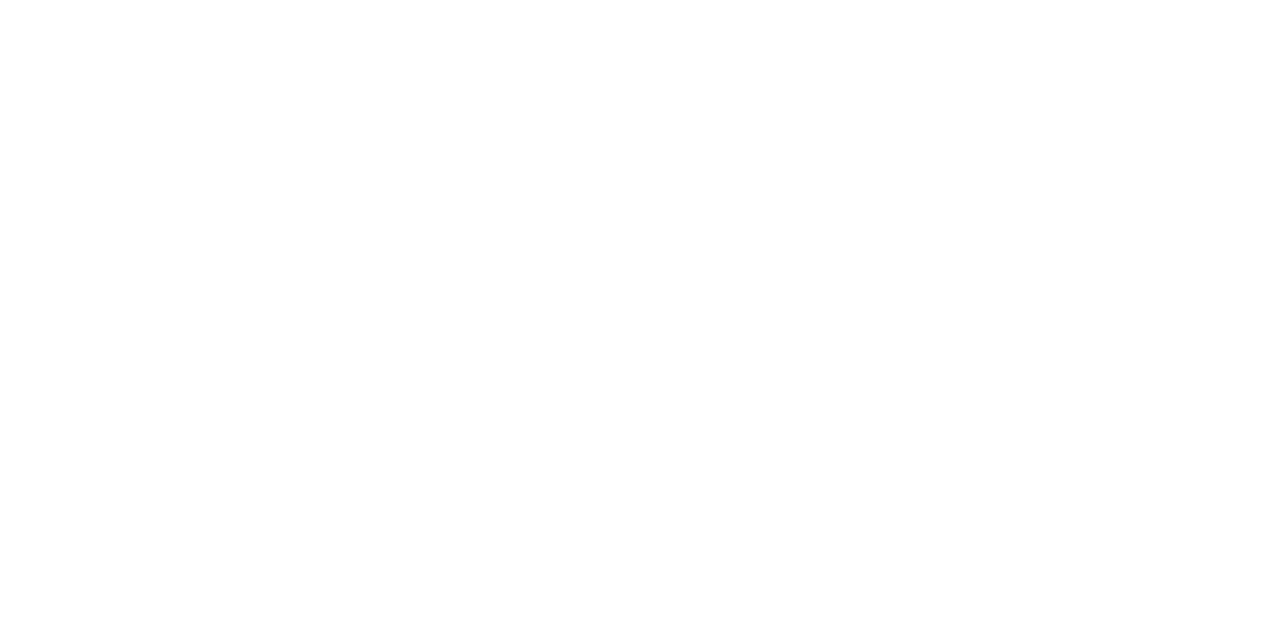
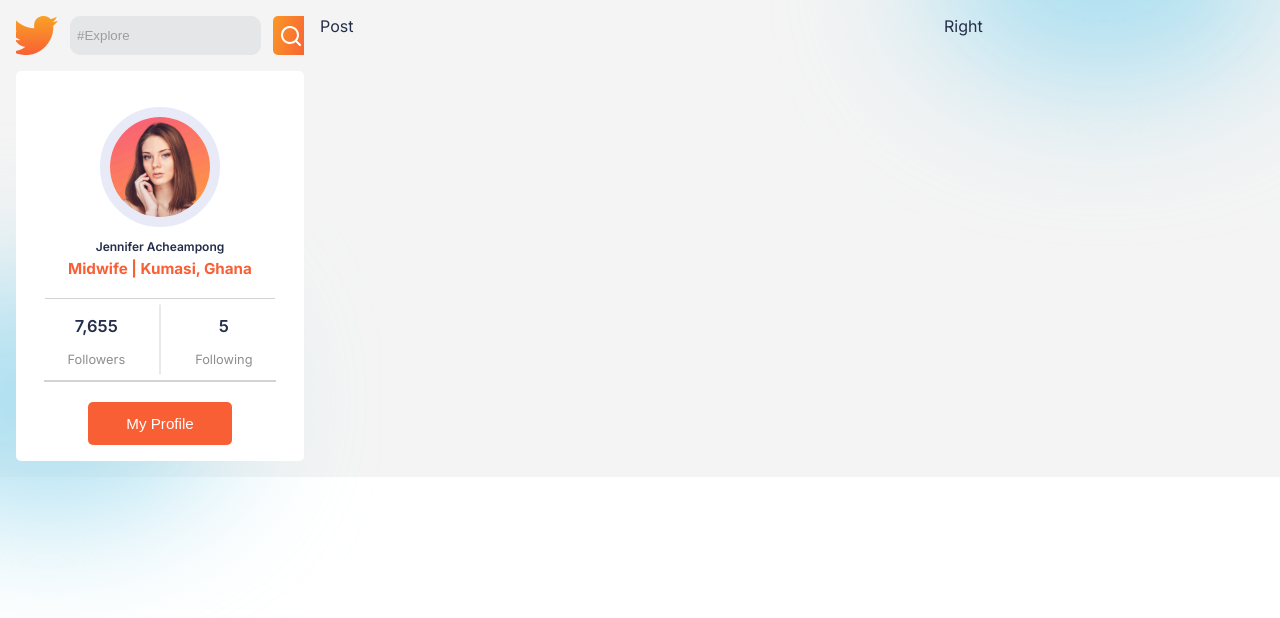
Before and after one commit to Achiekobby/shareto-fe, a React (Create React App) app: page / in a window 1280 px wide. Shown: the top 618 px of the page. Built offline with nearby package versions, Linux system fonts and the light colour scheme.

Commit message:
user profile information added

```diff
--- a/package.json
+++ b/package.json
@@ -3,6 +3,7 @@
   "version": "0.1.0",
   "private": true,
   "dependencies": {
+    "@iconscout/react-unicons": "^1.1.6",
     "@testing-library/jest-dom": "^5.16.5",
     "@testing-library/react": "^13.3.0",
     "@testing-library/user-event": "^13.5.0",
--- a/public/index.html
+++ b/public/index.html
@@ -8,6 +8,20 @@
       name="description"
       content="Web site created using create-react-app"
     />
+    <link rel="preconnect" href="https://fonts.googleapis.com" />
+    <link rel="preconnect" href="https://fonts.gstatic.com" crossorigin />
+    <link
+      href="https://fonts.googleapis.com/css2?family=Inter:wght@400;600;700&family=Poppins:wght@400;500;600&display=swap"
+      rel="stylesheet"
+    />
+    <style>
+      body {
+        font-family: "Inter", sans-serif;
+        margin: 0;
+        padding: 0;
+        box-sizing: border-box;
+      }
+    </style>
     <title>React App</title>
   </head>
   <body>
--- a/src/App.css
+++ b/src/App.css
@@ -13,3 +13,19 @@
     --location: #EF5757;
   --shedule: #E1AE4A;
   }
+
+  .App{
+    overflow: hidden;
+    color: var(--black);
+    background-color:#f4f4f4;
+    padding: 1rem 1rem;
+  }
+
+  .blur{
+    position: absolute;
+    width: 22rem;
+    height: 14rem;
+    border-radius: 50%;
+    background: #a6ddf0;
+    filter: blur(72px);
+  }
--- a/src/App.js
+++ b/src/App.js
@@ -1,8 +1,12 @@
 import './App.css';
+import Home from './Pages/Home/Home';
 
 function App() {
   return (
     <div className="App">
+      <div className="blur" style={{top:'-18%', right:'0'}}></div>
+      <div className="blur" style={{ top:'36%', left:'-8rem' }}></div>
+      <Home/>
     </div>
   );
 }
--- /dev/null
+++ b/src/Components/LogoSearch/LogoSearch.css
@@ -0,0 +1,33 @@
+.logo_search{
+    display:flex;
+    gap: 0.75rem;
+
+}
+
+.search{
+    display:flex;
+    background-color:var(--inputColor);
+    border-radius: 10px;
+    padding: 5px;
+}
+.search>input{
+    background-color:transparent;
+    border: none ;
+    outline: none;
+}
+.search>input::placeholder{
+    color: #a09d9d;
+    font-weight:500;
+}
+.search_icon{
+    display:flex;
+    align-items:center;
+    justify-content:center;
+    background:linear-gradient(106.23deg, #f99827, #f95f35 100%);
+    border-radius: 5px;
+    padding: 6px;
+    color: #fff;
+}
+.search_icon:hover{
+    cursor: pointer;
+}
--- /dev/null
+++ b/src/Components/LogoSearch/LogoSearch.jsx
@@ -0,0 +1,20 @@
+import React from 'react'
+import Logo from "../../img/logo.png"
+import {UilSearch} from '@iconscout/react-unicons'
+import './LogoSearch.css'
+
+const LogoSearch = () => {
+   return (
+    <div className="logo_search">
+        <img src={Logo} alt="Twitter-Logo" />
+        <div className="search">
+            <input type="text" placeholder="#Explore" />
+        </div>
+        <div className="search_icon">
+            <UilSearch/>
+        </div>
+    </div>
+  )
+}
+
+export default LogoSearch
--- /dev/null
+++ b/src/Components/Profile/Profile.css
@@ -0,0 +1,7 @@
+.profile_side{
+    display: flex;
+    flex-direction: column;
+    gap: 1rem;
+    align-items: center;
+    overflow: hidden;
+}
--- /dev/null
+++ b/src/Components/Profile/Profile.jsx
@@ -0,0 +1,14 @@
+import React from 'react'
+import LogoSearch from '../LogoSearch/LogoSearch'
+import ProfileCard from '../ProfileCard/ProfileCard'
+import "./Profile.css"
+const Profile = () => {
+  return (
+    <div className="profile_side">
+			<LogoSearch/>
+			<ProfileCard/>
+		</div>
+  )
+}
+
+export default Profile
--- /dev/null
+++ b/src/Components/ProfileCard/ProfileCard.css
@@ -0,0 +1,125 @@
+.card{
+    width: 100%;
+    background: #fff;
+    border-radius: 5px;
+
+}
+.profile_card{
+    width: 100%;
+    display: flex;
+    padding: 1rem 0;
+    flex-direction: column;
+
+}
+
+.profile_image{
+   height: 100px;
+   width: 100px;
+   border-radius:50%;
+   border: 10px solid #e8ebf7;
+   display:flex;
+   align-items: center;
+   justify-content: center;
+    margin-left:auto;
+    margin-right:auto;
+    margin-top: 20px;
+
+}
+
+.profile_image>img{
+    width: 100%;
+    height: 100%;
+    border-radius:50%;
+    object-fit: cover;
+    -o-object-fit: cover;
+}
+
+.profile_details{
+    display:flex;
+    align-items: center;
+    flex-direction: column;
+    justify-content: center;
+    margin-bottom: 5px;
+
+}
+
+.profile_details>h3{
+    font-weight: 600;
+    color: var(--black);
+    font-size: 0.75rem;
+    margin-bottom: -10px;
+}
+
+.profile_details>p{
+    font-size: 0.95rem;
+    color: #f95f35;
+    font-weight: 700;
+}
+
+.line{
+    border-top: 1px solid lightgrey;
+    width: 80%;
+    display: flex;
+    margin-right: auto;
+    margin-left: auto;
+}
+.follow{
+    display: flex;
+    align-items: center;
+    justify-content: center;
+}
+
+.follow .line_2{
+    border-top: 1px solid lightgrey;
+    transform: rotate(90deg);
+    width:70px;
+}
+
+.follow .followers{
+    text-align: center;
+}
+.follow .followers>h3{
+    color: var(--black);
+    font-weight:600 ;
+    font-size: 1.03rem;
+}
+
+.follow .followers>p{
+    color: #8e8e8e;
+    text-align: center;
+    font-size: 0.8rem;
+    font-weight: 500;
+}
+.line_3{
+    border: 1px solid lightgrey;
+    width: 80%;
+    margin-right: auto;
+    margin-left: auto;
+
+}
+
+.card-btn{
+    margin-top: 20px;
+    width: 50%;
+    padding: 0.8rem 0.85rem;
+    background: #f95f35;
+    border: none;
+    color: #fff;
+    display: flex;
+    align-items: center;
+    justify-content: center;
+    margin-right: auto;
+    margin-left: auto;
+    border-radius: 5px;
+    font-size: 0.95rem;
+    transition: 0.5s ease;
+}
+
+.card-btn:hover{
+    background-color: #fff;
+    border:1px solid #f95f35;
+    transform: scale(1.05);
+    color: #f95f35;
+    cursor: pointer;
+
+}
--- /dev/null
+++ b/src/Components/ProfileCard/ProfileCard.jsx
@@ -0,0 +1,39 @@
+import React from "react";
+import profileCover from "../../img/cover.jpg";
+import profile from "../../img/profileImg.jpg";
+import "./ProfileCard.css";
+
+const ProfileCard = () => {
+  return (
+    <div className="card">
+      <div className="profile_card">
+        <div className="profile_image">
+          <img src={profile} alt="profile" />
+        </div>
+        <div className="profile_details">
+          <h3>Jennifer Acheampong</h3>
+          <p>Midwife | Kumasi, Ghana</p>
+        </div>
+        <div className="line"></div>
+        <div className="follow">
+          <div className="followers">
+            <h3>7,655</h3>
+            <p>Followers</p>
+          </div>
+          <div className="line_2"></div>
+          <div className="followers">
+            <h3>5</h3>
+            <p>Following</p>
+          </div>
+        </div>
+				<div className="line_3"></div>
+
+				<button className="card-btn" type="submit">
+					My Profile
+				</button>
+      </div>
+    </div>
+  );
+};
+
+export default ProfileCard;
--- /dev/null
+++ b/src/Pages/Home/Home.css
@@ -0,0 +1,6 @@
+.Home{
+    position: relative;
+    display: grid;
+    grid-template-columns: 18rem auto 20rem;
+    gap: 1rem;
+}
--- /dev/null
+++ b/src/Pages/Home/Home.jsx
@@ -0,0 +1,15 @@
+import React from 'react'
+import './Home.css'
+import Profile from './../../Components/Profile/Profile';
+
+const Home = () => {
+  return (
+    <div className="Home">
+		<Profile/>
+			<div className="post">Post</div>
+			<div className="info">Right</div>
+		</div>
+  )
+}
+
+export default Home
```
Also changed, not shown: 1 other file (tests, documents, lock files or other folders).
